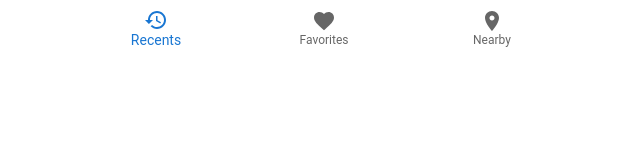
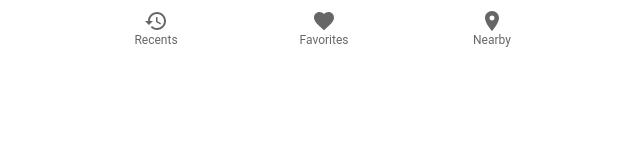
Before and after one commit to isnakolah/BlogAppFrontend, a React (Create React App) app: page / in a window 1280 px wide. Shown: the top 160 px of the page, without its empty margins (316-956 px from the left). Built offline with nearby package versions, Linux system fonts and the light colour scheme.

Commit message:
Update the uris and routes to contants

```diff
--- a/src/components/Layout/index.tsx
+++ b/src/components/Layout/index.tsx
@@ -3,6 +3,7 @@ import { BottomNavigation, BottomNavigationAction } from "@mui/material";
 import RestoreIcon from "@mui/icons-material/Restore";
 import FavoriteIcon from "@mui/icons-material/Favorite";
 import LocationOnIcon from "@mui/icons-material/LocationOn";
+import routes from "../../constants/routes";
 
 const Layout: React.FC = () => {
   const [value, setValue] = useState(0);
@@ -16,7 +17,11 @@ const Layout: React.FC = () => {
 
   return (
     <BottomNavigation showLabels value={value} onChange={handleOnPageChange}>
-      <BottomNavigationAction label="Recents" icon={<RestoreIcon />} />
+      <BottomNavigationAction
+        label="Recents"
+        value={routes.account.view}
+        icon={<RestoreIcon />}
+      />
       <BottomNavigationAction label="Favorites" icon={<FavoriteIcon />} />
       <BottomNavigationAction label="Nearby" icon={<LocationOnIcon />} />
     </BottomNavigation>
--- a/src/constants/routes.ts
+++ b/src/constants/routes.ts
@@ -1,17 +1,21 @@
-class routes {
-  home = "/";
+const routes = {
+  home: "/",
 
-  newPosts = {
+  newPosts: {
     all: "/new-posts",
-  };
+  },
 
-  readPosts = {
+  readPosts: {
     all: "/read-posts",
-  };
+  },
 
-  likedPosts = {
+  likedPosts: {
     all: "/liked-posts",
-  };
-}
+  },
+
+  account: {
+    view: "/account",
+  },
+};
 
 export default routes;
```
Also changed, not shown: src/constants/uris.ts (+13 -14 lines).
